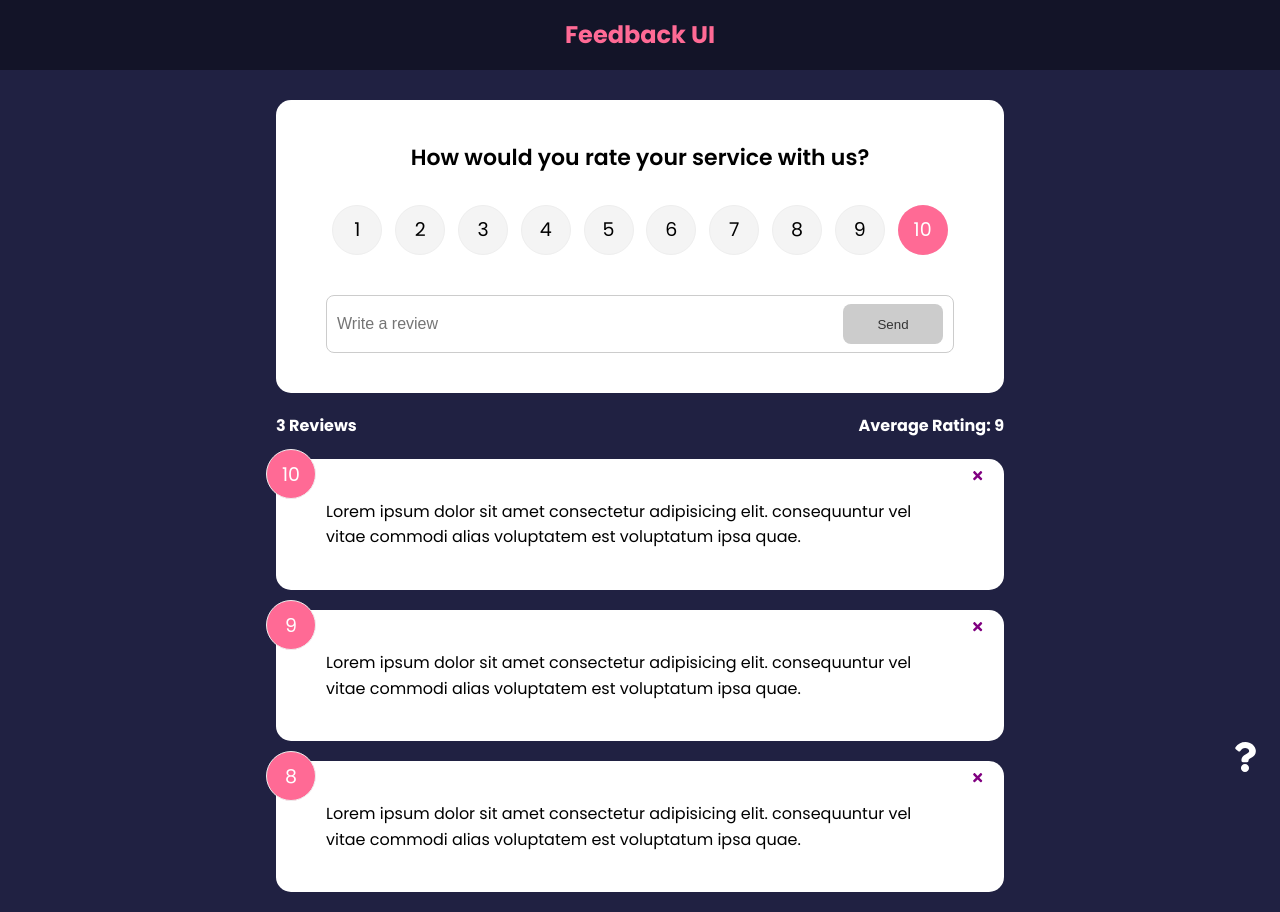
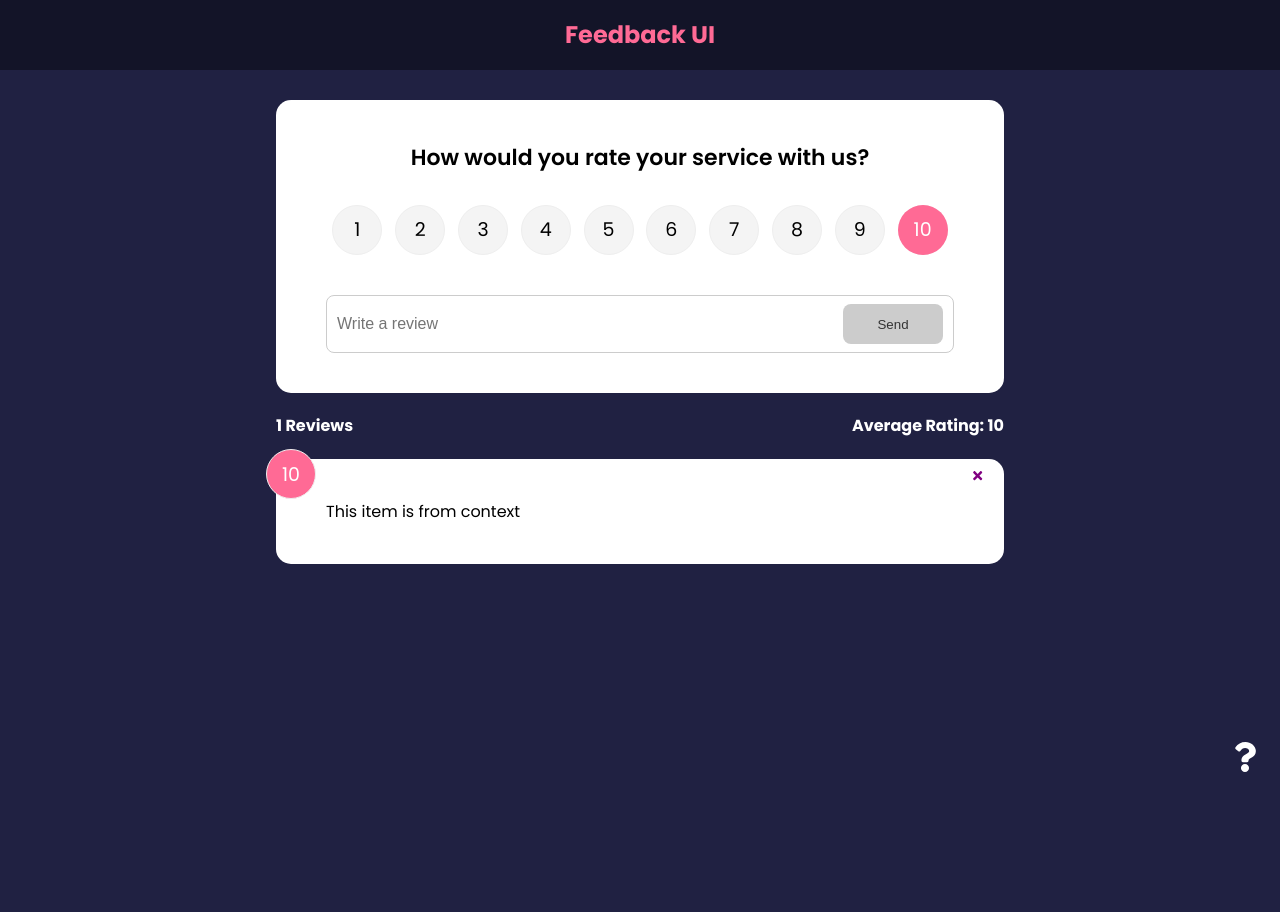
Before and after one commit to asouthern729/feedback-app, a React (Create React App) app: page / in a window 1280 px wide. After the commit the page ends 800 px from the top, so only its background shows below. Built offline with nearby package versions, Linux system fonts and the light colour scheme.

Commit message:
Get global state with the useContext hook

```diff
--- a/src/App.js
+++ b/src/App.js
@@ -39,9 +39,8 @@
             <Route exact path="/" element={
               <>
                 <FeedbackForm handleAdd={addFeedback} />
-                <FeedbackStats feedback={feedback} />
+                <FeedbackStats />
                 <FeedbackList
-                feedback={feedback}
                 handleDelete={deleteFeedback} />
               </>
             }>
--- a/src/components/FeedbackList.jsx
+++ b/src/components/FeedbackList.jsx
@@ -1,8 +1,12 @@
 import { motion, AnimatePresence, AnimateSharedLayout } from 'framer-motion'
+import { useContext } from 'react'
 import FeedbackItem from './FeedbackItem'
 import PropTypes from 'prop-types'
+import FeedbackContext from '../context/FeedbackContext'
 
-function FeedbackList( {feedback, handleDelete} ) {
+function FeedbackList({ handleDelete }) {
+  const {feedback} = useContext(FeedbackContext)
+
   if(!feedback || feedback.length === 0) {
     return <p>No Feedback Yet</p>
   }
@@ -42,7 +46,6 @@
 }
 
 FeedbackList.propTypes = {
-  feedback: PropTypes.array.isRequired,
   item: PropTypes.object
 }
 
--- a/src/components/FeedbackStats.jsx
+++ b/src/components/FeedbackStats.jsx
@@ -1,6 +1,9 @@
-import PropTypes from 'prop-types';
+import { useContext } from 'react'
+import FeedbackContext from '../context/FeedbackContext'
 
-function FeedbackStats({ feedback }) {
+function FeedbackStats() {
+  const {feedback} = useContext(FeedbackContext)
+
   // Calculate average rating
   let average = feedback.reduce((acc, cur) => {
     return acc + cur.rating
@@ -17,8 +20,4 @@
   )
 }
 
-FeedbackStats.propTypes = {
-  feedback: PropTypes.array.isRequired
-}
-
 export default FeedbackStats
```
